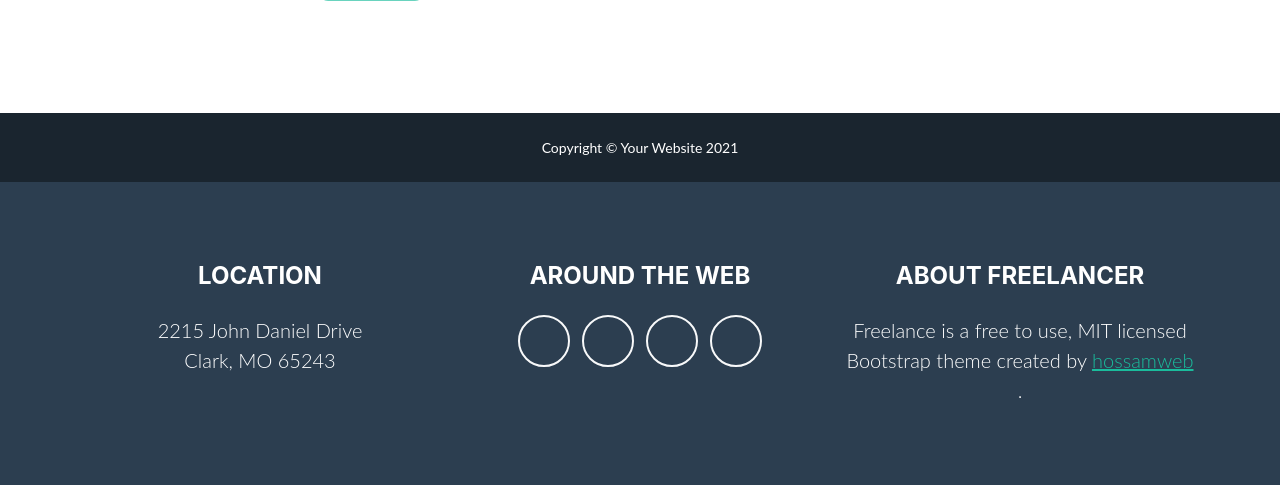
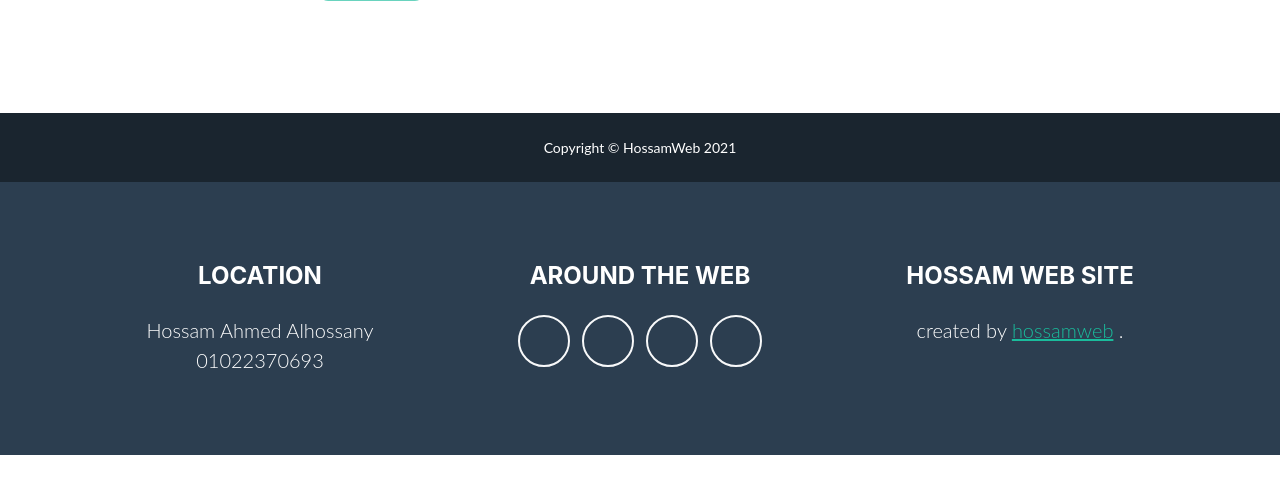
Before and after one commit to hossamalhossany/project, a Django app: page / in a window 1280 px wide. Shown: the part 2809-3294 px from the top of the page. After the commit the page ends 3264 px from the top, so only its background shows below. Run offline with Django 3.2, Linux system fonts and the light colour scheme; some libraries are stand-ins or nearby versions.

Commit message:
17 ** 16-1-2022 ** 6:00 PM - work

```diff
--- a/home/tohy9ak93y7n/project/templates/pages/index.html
+++ b/home/tohy9ak93y7n/project/templates/pages/index.html
@@ -133,7 +133,7 @@
                 </div>
                 <!-- About Section Button-->
                 <div class="text-center mt-4">
-                    <a class="btn btn-xl btn-outline-light" href="www.hossamweb.com">
+                    <a class="btn btn-xl btn-outline-light" href="">
                         <i class="fas fa-download me-2"></i>
                         Free Download!
                     </a>
@@ -215,7 +215,7 @@
 
         <!-- Copyright Section-->
         <div class="copyright py-4 text-center text-white">
-            <div class="container"><small>Copyright &copy; Your Website 2021</small></div>
+            <div class="container"><small>Copyright &copy; HossamWeb 2021</small></div>
         </div>
         <!-- Portfolio Modals-->
         <!-- Portfolio Modal 1-->
--- a/home/tohy9ak93y7n/project/templates/parts/footer.html
+++ b/home/tohy9ak93y7n/project/templates/parts/footer.html
@@ -5,9 +5,9 @@
                     <div class="col-lg-4 mb-5 mb-lg-0">
                         <h4 class="text-uppercase mb-4">Location</h4>
                         <p class="lead mb-0">
-                            2215 John Daniel Drive
+                            Hossam Ahmed Alhossany
                             <br />
-                            Clark, MO 65243
+                            01022370693
                         </p>
                     </div>
                     <!-- Footer Social Icons-->
@@ -20,10 +20,10 @@
                     </div>
                     <!-- Footer About Text-->
                     <div class="col-lg-4">
-                        <h4 class="text-uppercase mb-4">About Freelancer</h4>
+                        <h4 class="text-uppercase mb-4">Hossam Web Site</h4>
                         <p class="lead mb-0">
-                            Freelance is a free to use, MIT licensed Bootstrap theme created by
-                            <a href="www.hossamweb.com">hossamweb</a>
+                            created by
+                            <a href="">hossamweb</a>
                             .
                         </p>
                     </div>
--- a/home/tohy9ak93y7n/project/templates/parts/navbar.html
+++ b/home/tohy9ak93y7n/project/templates/parts/navbar.html
@@ -10,6 +10,7 @@
                 </button>
                 <div class="collapse navbar-collapse" id="navbarResponsive">
                     <ul class="navbar-nav ms-auto">
+                        <li class="nav-item mx-0 mx-lg-1"><a class="nav-link py-3 px-0 px-lg-3 rounded" href="admin">Admin</a></li>
                         <li class="nav-item mx-0 mx-lg-1"><a class="nav-link py-3 px-0 px-lg-3 rounded" href="#portfolio">Portfolio</a></li>
                         <li class="nav-item mx-0 mx-lg-1"><a class="nav-link py-3 px-0 px-lg-3 rounded" href="#about">About</a></li>
                         <li class="nav-item mx-0 mx-lg-1"><a class="nav-link py-3 px-0 px-lg-3 rounded" href="#contact">Contact</a></li>
```
